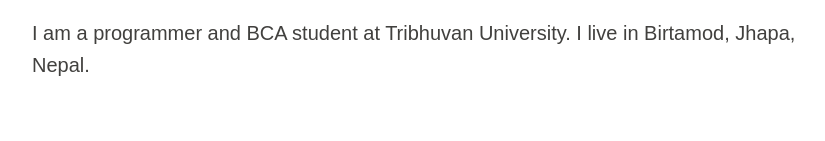
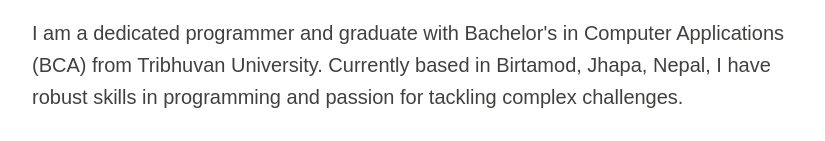
Before and after one commit to NikeshKhatiwada/MyPersonalSite, a plain HTML site: page index.html in a window 1280 px wide. Shown: the part 353-494 px from the top of the page, without its empty margins (128-953 px from the left). Drawn offline with nearby package versions, Linux system fonts and the light colour scheme; a web font is replaced by a local one.

Commit message:
Modified description

```diff
--- a/index.html
+++ b/index.html
@@ -3,7 +3,7 @@
   <head>
     <meta charset="UTF-8">
     <meta name="description" content="Portfolio of Nikesh Khatiwada, a programmer and BCA student.">
-    <meta name="keywords" content="Nikesh Khatiwada, Portfolio, BCA, Programmer, Developer, Web Development, Mobile Development">
+    <meta name="keywords" content="Nikesh Khatiwada, Portfolio, BCA, Tribhuvan University, Programmer, Developer, Web Development, Mobile Development">
     <title>Nikesh Khatiwada - Portfolio</title>
     <link rel="stylesheet" href="https://unpkg.com/papercss@1.9.1/dist/paper.min.css">
     <style>
@@ -14,7 +14,7 @@
       <article>
         <h1>Nikesh Khatiwada</h1>
         <img src="https://avatars.githubusercontent.com/u/55629421" alt="Nikesh Khatiwada" width="200" height="200">
-        <p>I am a programmer and BCA student at Tribhuvan University. I live in Birtamod, Jhapa, Nepal.</p>
+        <p>I am a dedicated programmer and graduate with Bachelor's in Computer Applications (BCA) from Tribhuvan University. Currently based in Birtamod, Jhapa, Nepal, I have robust skills in programming and passion for tackling complex challenges.</p>
 
         <h2>Skills</h2>
         <h3>Programming Languages</h3>
```
